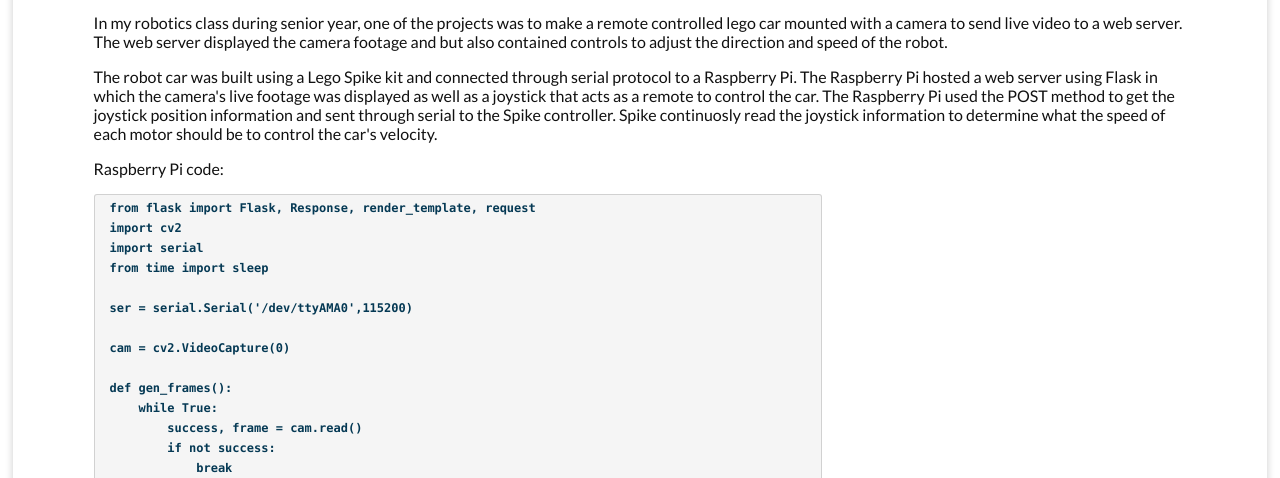
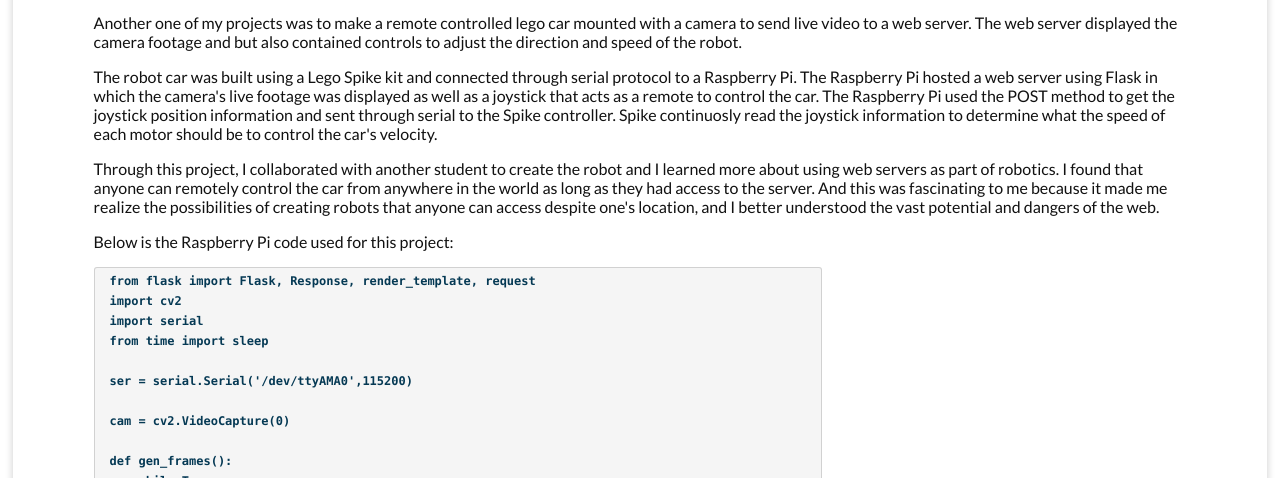
Before and after one commit to lawsonmathew/lawsonmathew.github.io, a plain HTML site: page webcamcar.html in a window 1280 px wide. Shown: the part 622-1100 px from the top of the page. Drawn offline with Linux system fonts and the light colour scheme.

Commit message:
update webcam car paragraph

```diff
--- a/webcamcar.html
+++ b/webcamcar.html
@@ -54,17 +54,21 @@
             </div>
 
             <p class="projP">
-            In my robotics class during senior year, one of the projects was to make a remote controlled lego car mounted with a camera to send live video to a web server. The web server displayed the camera footage and but also contained controls to adjust the direction and speed of the robot.
+            Another one of my projects was to make a remote controlled lego car mounted with a camera to send live video to a web server. The web server displayed the camera footage and but also contained controls to adjust the direction and speed of the robot.
             </p>
 
              <p class="projP">
             The robot car was built using a Lego Spike kit and connected through serial protocol to a Raspberry Pi. The Raspberry Pi hosted a web server using Flask in which the camera's live footage was displayed as well as a joystick that acts as a remote to control the car. The Raspberry Pi used the POST method to get the joystick position information and sent through serial to the Spike controller. Spike continuosly read the joystick information to determine what the speed of each motor should be to control the car's velocity.
 
             </p>
+            <p class="projP">
+            Through this project, I collaborated with another student to create the robot and I learned more about using web servers as part of robotics. I found that anyone can remotely control the car from anywhere in the world as long as they had access to the server. And this was fascinating to me because it made me realize the possibilities of creating robots that anyone can access despite one's location, and I better understood the vast potential and dangers of the web.
+
+            </p>
 
 
 
-            <p class="projP"> Raspberry Pi code: <br>
+            <p class="projP"> Below is the Raspberry Pi code used for this project: <br>
             <pre class="code">
 from flask import Flask, Response, render_template, request
 import cv2
```
